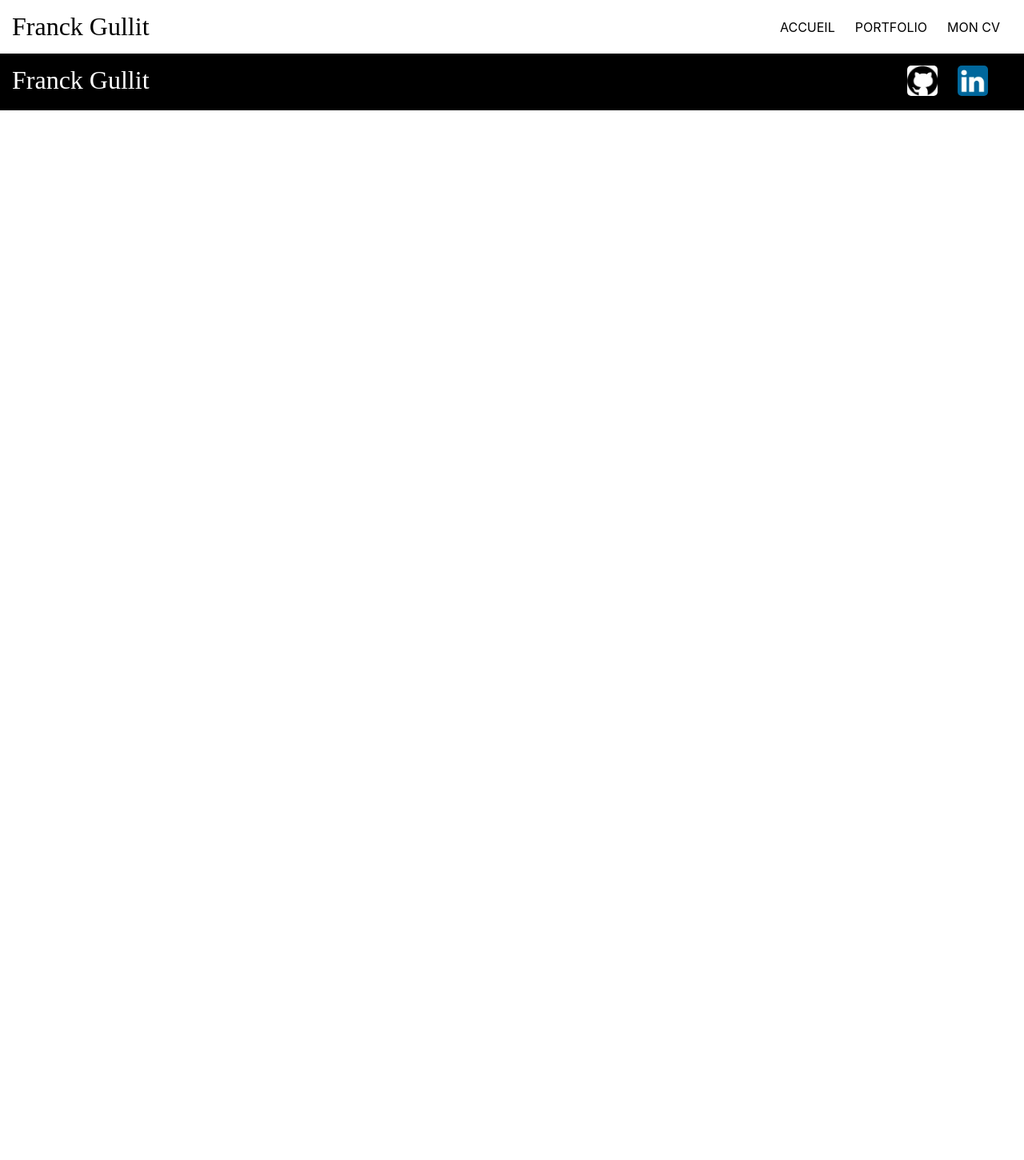
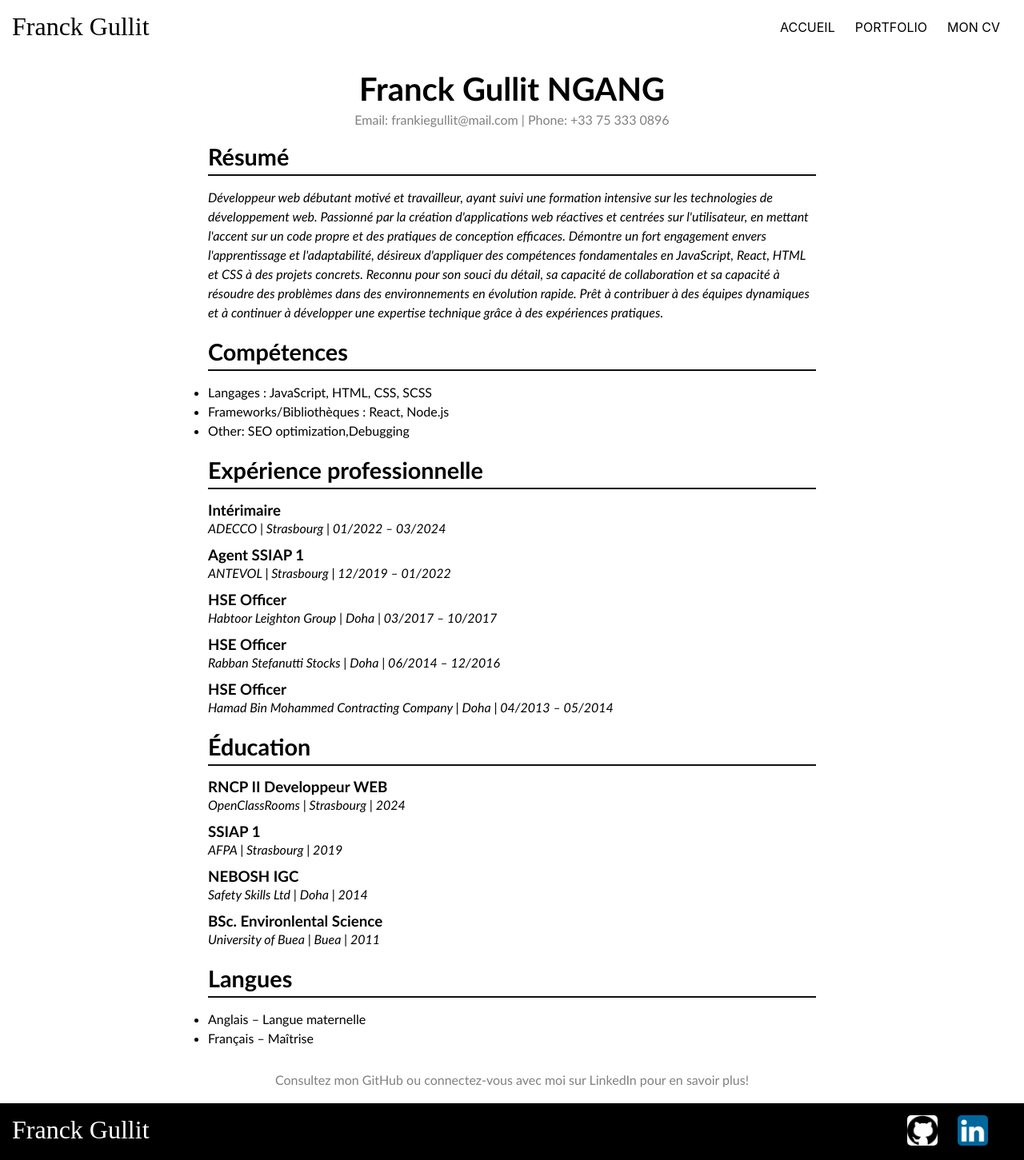
Before and after one commit to franckgullit/portfolio, a React (Create React App) app: page /CV in a window 1280 px wide. Shown: the whole page at 80% size. Before the commit the page ends 800 px from the top, so only its background shows below. Built offline with nearby package versions, Linux system fonts and the light colour scheme; a web font is replaced by a local one.

Commit message:
all done,hosting in progress and probable minor additions later

```diff
--- a/public/index.html
+++ b/public/index.html
@@ -6,7 +6,7 @@
   <link rel="icon" href="%PUBLIC_URL%/favicon.ico" />
   <meta name="viewport" content="width=device-width, initial-scale=1" />
   <meta name="theme-color" content="#000000" />
-  <meta name="description" content="Web site created using create-react-app" />
+  <meta name="description" content="Motivated web developer in Strasbourg with expertise in JavaScript, React, and responsive design. View my portfolio to see projects demonstrating clean code and SEO optimization." />
   <link rel="apple-touch-icon" href="%PUBLIC_URL%/logo192.png" />
   <!--
       manifest.json provides metadata used when your web app is installed on a
@@ -22,7 +22,7 @@
       work correctly both with client-side routing and a non-root public URL.
       Learn how to configure a non-root public URL by running `npm run build`.
     -->
-  <title>React App</title>
+  <title>Lala's Web</title>
   <link rel="stylesheet" href="https://cdnjs.cloudflare.com/ajax/libs/font-awesome/6.2.1/css/all.min.css"
     integrity="sha512-MV7K8+y+gLIBoVD59lQIYicR65iaqukzvf/nwasF0nqhPay5w/9lJmVM2hMDcnK1OnMGCdVK+iQrJ7lzPJQd1w=="
     crossorigin="anonymous" referrerpolicy="no-referrer" />
--- a/src/Pages/CV/CV.jsx
+++ b/src/Pages/CV/CV.jsx
@@ -1,9 +1,88 @@
 import React from 'react';
+import './CV.scss';
 
-function monCV() {
-    return(
-        <div></div>
-    )
+
+function CVPage() {
+    return (
+        <div className='cv_page'>
+            <header>
+                <h1>Franck Gullit NGANG</h1>
+                <p>Email: frankiegullit@mail.com | Phone: +33 75 333 0896</p>
+            </header>
+
+            <section className='profile_summary'>
+                <h2>Résumé</h2>
+                <p>
+                    Développeur web débutant motivé et travailleur, ayant suivi une formation intensive sur les technologies de développement web. Passionné par la création d'applications web réactives et centrées sur l'utilisateur, en mettant l'accent sur un code propre et des pratiques de conception efficaces. Démontre un fort engagement envers l'apprentissage et l'adaptabilité, désireux d'appliquer des compétences fondamentales en JavaScript, React, HTML et CSS à des projets concrets. Reconnu pour son souci du détail, sa capacité de collaboration et sa capacité à résoudre des problèmes dans des environnements en évolution rapide. Prêt à contribuer à des équipes dynamiques et à continuer à développer une expertise technique grâce à des expériences pratiques.
+                </p>
+            </section>
+
+            <section className='technical_skills'>
+                <h2>Compétences</h2>
+                <ul>
+                    <li>Langages : JavaScript, HTML, CSS, SCSS</li>
+                    <li>Frameworks/Bibliothèques : React, Node.js</li>
+                    <li>Other: SEO optimization,Debugging</li>
+                </ul>
+            </section>
+
+            <section className='professional_experience'>
+                <h2>Expérience professionnelle</h2>
+                <div className='job'>
+                    <h3>Intérimaire</h3>
+                    <p>ADECCO | Strasbourg | 01/2022 – 03/2024</p>
+                </div>
+                <div className='job'>
+                    <h3>Agent SSIAP 1</h3>
+                    <p>ANTEVOL | Strasbourg | 12/2019 – 01/2022</p>
+                </div>
+                <div className='job'>
+                    <h3>HSE Officer</h3>
+                    <p>Habtoor Leighton Group | Doha | 03/2017 – 10/2017</p>
+                </div>
+                <div className='job'>
+                    <h3>HSE Officer</h3>
+                    <p>Rabban Stefanutti Stocks | Doha | 06/2014 – 12/2016</p>
+                </div>
+                <div className='job'>
+                    <h3>HSE Officer</h3>
+                    <p>Hamad Bin Mohammed Contracting Company | Doha | 04/2013 – 05/2014</p>
+                </div>
+            </section>
+
+            <section className='education'>
+                <h2>Éducation</h2>
+                <div className='education_entry'>
+                    <h3>RNCP II Developpeur WEB</h3>
+                    <p>OpenClassRooms | Strasbourg | 2024</p>
+                </div>
+                <div className='education_entry'>
+                    <h3>SSIAP 1</h3>
+                    <p>AFPA | Strasbourg | 2019</p>
+                </div>
+                <div className='education_entry'>
+                    <h3>NEBOSH IGC</h3>
+                    <p>Safety Skills Ltd | Doha | 2014</p>
+                </div>
+                <div className='education_entry'>
+                    <h3>BSc. Environlental Science</h3>
+                    <p>University of Buea | Buea | 2011</p>
+                </div>
+            </section>
+
+            <section className='langues'>
+                <h2>Langues</h2>
+                    <ul>
+                        <li>Anglais – Langue maternelle</li>
+                        <li>Français – Maîtrise</li>
+                    </ul>
+            </section>
+
+            <footer>
+                <p>Consultez mon GitHub ou connectez-vous avec moi sur LinkedIn pour en savoir plus!</p>
+            </footer>
+        </div>
+    );
 }
 
-export default monCV;
+export default CVPage;
--- /dev/null
+++ b/src/Pages/CV/CV.scss
@@ -0,0 +1,52 @@
+.cv_page {
+    max-width: 800px;
+    margin: auto;
+    padding: 20px;
+    font-family:'Gill Sans', 'Gill Sans MT', Calibri, 'Trebuchet MS', sans-serif;
+
+    header {
+        text-align: center;
+        margin-bottom: 20px;
+        h1 {
+            font-size: 2.5em;
+            margin-bottom: 5px;
+        }
+        p {
+            font-size: 1em;
+            color: gray;
+        }
+    }
+
+    section {
+        margin: 20px 0;
+
+        h2 {
+            font-size: 1.8em;
+            border-bottom: 2px solid #111010;
+            padding-bottom: 5px;
+            margin-bottom: 15px;
+        }
+
+        p, li {
+            font-size: 1em;
+            line-height: 1.5;
+        }
+
+        p{
+            font-style: italic;
+        }
+
+        .job, .education_entry, .langues {
+            margin-bottom: 10px;
+        }
+    }
+
+    footer {
+        text-align: center;
+        margin-top: 30px;
+        p {
+            font-size: 1em;
+            color: gray;
+        }
+    }
+}
--- a/src/data/projects.json
+++ b/src/data/projects.json
@@ -3,14 +3,14 @@
 		"id": "P2",
 		"title": "Booki",
 		"title1": "Création de la page d'accueil d'une agence de voyage avec HTML & CSS",
-		"cover": " https://i.ibb.co/b2LpS9w/e1bcfe81c2f2.webp",
+		"cover": "https://i.im.ge/2024/11/18/zXMxUD.Booki-Image.webp",
 		"description": "Formellement ma première expérience de codage, j'ai dû créer la page d'accueil d'une agence de voyages en utilisant HTML et CSS et en veillant à ce qu'elle reste compatible avec toutes les tailles d'écran.Rendre la page réactive a d'abord posé un défi, mais grâce à ce projet, j'ai découvert Figma,Flexbox,barre de saisie et bien plus encore."
 	},
 	{
 		"id": "P3",
 		"title": "Sophie Bluel",
 		"title1": "Création d'une page web dynamique avec JAVASCRIPT",
-		"cover": "https://i.ibb.co/QJZhDkW/845a29cff11d.webp",
+		"cover": "https://i.im.ge/2024/11/18/zXMY4C.Sophie-Bluel-Image.webp",
 		"description": "En tant que développeur front-end, mon rôle comprenait la création de la page de présentation des travaux de l'architecte, avec des options de filtrage par catégorie, le développement de la page de connexion sécurisée de l'administrateur en utilisant JWT (JSON Web Tokens) pour l'authentification, ainsi que la conception d'une modale permettant à l'architecte d'ajouter ou de supprimer des projets. J'ai utilisé JavaScript pour générer dynamiquement les éléments en communiquant avec une API, ce qui a permis de récupérer, ajouter et supprimer des travaux.Ce projet m'a fait découvrir l'API et SWAGGER"
 	},
 	{
@@ -24,7 +24,7 @@
 		"id": "P5",
 		"title": "Kasa",
 		"title1": "Création d'une application web de location immobilière avec REACT",
-		"cover": "https://i.ibb.co/BfQH8kD/c0246fb5ef36.webp",
+		"cover": "https://i.im.ge/2024/11/18/zXM334.Kasa-Image.webp",
 		"description": "Sur ce projet, mon rôle était de concevoir une plateforme web en utilisant React pour le développement du front-end, en respectant les maquettes graphiques fournies.Installation de l'application avec l'outil create-react-app,création et réutilisation de composants,gestion d'état avec useState et Utilisation de Sass pour la gestion des styles Au final, ce projet m'a donner une bonne base de compétences en React et en gestion de styles, tout en me familiarisant avec les meilleures pratiques pour développer des applications web modernes et performantes.."
 	},
 	{
```
